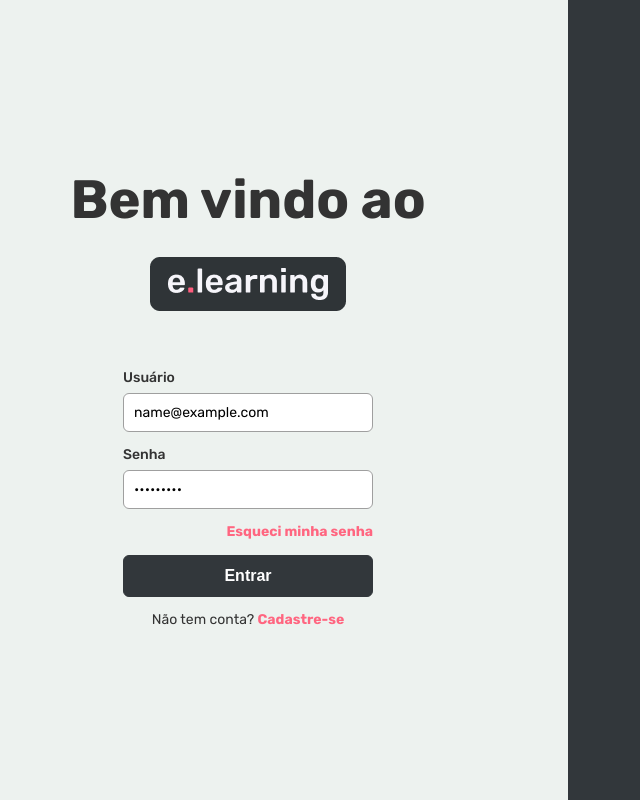
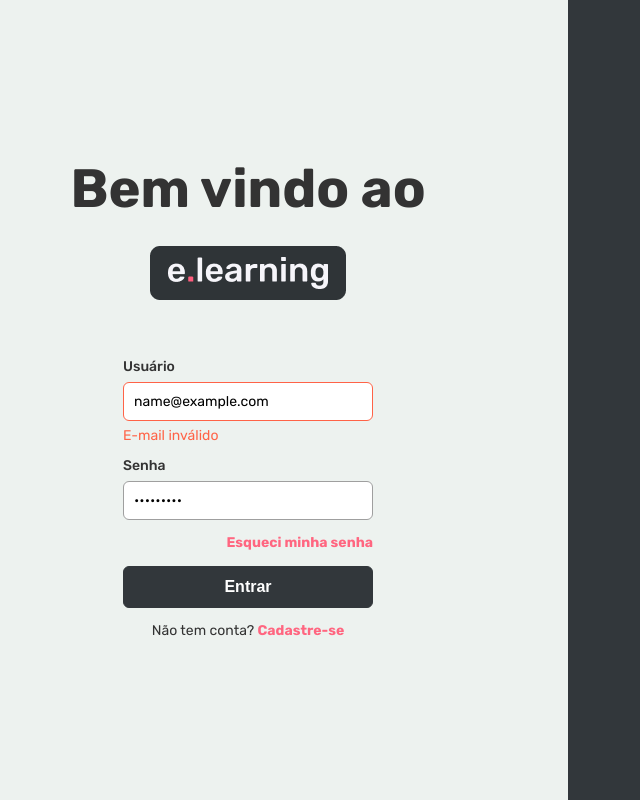
Before and after one commit to GiovaniMenegat/e-learning-frontend, a Vue app: page /login in a window 1280 px wide. Both pictures are taken after typing "name@example.com", "Sample123" into the empty fields and a click on the button "Entrar". Shown: the whole page, without its empty margins (72-712 px from the left). Built offline with nearby package versions, Linux system fonts and the light colour scheme.

Commit message:
feat: forms validation

```diff
--- a/package.json
+++ b/package.json
@@ -13,7 +13,8 @@
     "@fortawesome/vue-fontawesome": "^2.0.8",
     "core-js": "^3.8.3",
     "vue": "^2.6.14",
-    "vue-router": "^3.5.1"
+    "vue-router": "^3.5.1",
+    "vuelidate": "^0.7.7"
   },
   "devDependencies": {
     "@babel/core": "^7.12.16",
--- a/src/components/LoginForm.vue
+++ b/src/components/LoginForm.vue
@@ -2,12 +2,15 @@
   <form action="" v-if="toggleFormProp">
     <div class="email animate pop">
         <label for="email">Usuário</label>
-        <input type="text" id="email" name="email" v-model="email">
+        <input type="text" id="email" name="email" v-model="email" :class="{ 'input-error': (!$v.email.required || !$v.email.alpha) && $v.email.$dirty }">
+        <span v-if="(!$v.email.required || !$v.email.alpha) && $v.email.$dirty" class="field-error">E-mail inválido</span>
     </div>
 
     <div class="password animate pop delay-1">
         <label for="password">Senha</label>
-        <input type="password" id="password" name="password" v-model="password">
+        <input type="password" id="password" name="password" v-model="password" :class="{ 'input-error': (!$v.password.required && $v.password.$dirty) || (!$v.password.minLength && $v.password.$dirty) }">
+        <span v-if="!$v.password.required && $v.password.$dirty" class="field-error">Senha inválida</span>
+        <span v-if="!$v.password.minLength && $v.password.$dirty" class="field-error">A senha precisa ter no mínimo {{ $v.password.$params.minLength.min }} caracteres</span>
     </div>
 
     <a href="#" class="forgot-password animate pop delay-2">Esqueci minha senha</a>
@@ -21,6 +24,8 @@
 </template>
 
 <script>
+import { required, minLength, email } from 'vuelidate/lib/validators'
+
 export default {
   name: 'LoginForm',
   data() {
@@ -32,9 +37,24 @@ export default {
   props: {
     toggleFormProp: Boolean
   },
+  validations: {
+    email: {
+      required,
+      email
+    },
+    password: {
+      required,
+      minLength: minLength(6)
+    }
+  },
   methods: {
     login() {
       console.log('logou');
+      this.$v.$touch();
+
+      if (!this.$v.$invalid) {
+        console.log(`Email: ${this.email}, Password: ${this.password}`);
+      }
     },
     showSignUp() {
       this.$emit('toggle-form');
--- a/src/components/SignUpForm.vue
+++ b/src/components/SignUpForm.vue
@@ -1,23 +1,27 @@
 <template>
-  <form action="" v-if="!toggleFormProp">
+  <form @submit.prevent="signUp" v-if="!toggleFormProp">
   <div class="back-button animate pop">
     <font-awesome-icon :icon="['fas', 'chevron-left']" />
     <a href="#" @click="showLogin">Voltar</a>
   </div>
 
-    <div class="name animate pop delay-1">
+    <div class="name animate pop delay-1" :class="{ 'form-group--error': $v.name.$error }">
         <label for="name">Usuário</label>
-        <input type="text" id="name" name="name" v-model="name">
+        <input type="text" id="name" name="name" v-model="name" :class="{ 'input-error': (!$v.name.required || !$v.name.alpha) && $v.name.$dirty }">
+        <span v-if="(!$v.name.required || !$v.name.alpha) && $v.name.$dirty" class="field-error">Nome inválido</span>
     </div>
 
-    <div class="email animate pop delay-2">
+    <div class="email animate pop delay-2" :class="{ 'form-group--error': $v.email.$error }">
         <label for="email">E-mail</label>
-        <input type="text" id="email" name="email" v-model="email">
+        <input type="text" id="email" name="email" v-model="email" :class="{ 'input-error': (!$v.email.required || !$v.email.alpha) && $v.email.$dirty }">
+        <span v-if="(!$v.email.required || !$v.email.alpha) && $v.email.$dirty" class="field-error">E-mail inválido</span>
     </div>
 
-    <div class="password animate pop delay-3">
+    <div class="password animate pop delay-3" :class="{ 'form-group--error': $v.password.$error }">
         <label for="password">Senha</label>
-        <input type="password" id="password" name="password" v-model="password">
+        <input type="password" id="password" name="password" v-model="password" :class="{ 'input-error': (!$v.password.required && $v.password.$dirty) || (!$v.password.minLength && $v.password.$dirty) }">
+        <span v-if="!$v.password.required && $v.password.$dirty" class="field-error">Senha inválida</span>
+        <span v-if="!$v.password.minLength && $v.password.$dirty" class="field-error">A senha precisa ter no mínimo {{ $v.password.$params.minLength.min }} caracteres</span>
     </div>
 
     <button @click.prevent="signUp" class="sign-up-button animate pop delay-4">
@@ -27,6 +31,8 @@
 </template>
 
 <script>
+import { required, minLength, email, alpha } from 'vuelidate/lib/validators'
+
 export default {
   name: 'SugnUpForm',
   data() {
@@ -39,9 +45,29 @@ export default {
   props: {
     toggleFormProp: Boolean
   },
+  validations: {
+    name: {
+      required,
+      alpha,
+      minLength: minLength(4)
+    },
+    email: {
+      required,
+      email
+    },
+    password: {
+      required,
+      minLength: minLength(6)
+    }
+  },
   methods: {
     signUp() {
       console.log('cadastrou');
+      this.$v.$touch();
+
+      if (!this.$v.$invalid) {
+        console.log(`Name: ${this.name}, Email: ${this.email}, Password: ${this.password}`);
+      }
     },
     showLogin() {
       this.$emit('toggle-form');
--- a/src/main.js
+++ b/src/main.js
@@ -1,6 +1,8 @@
 import Vue from 'vue'
 import App from './App.vue'
 import router from './router'
+
+import Vuelidate from 'vuelidate'
 
 import { library } from '@fortawesome/fontawesome-svg-core'
 import { faUser, faChevronLeft } from '@fortawesome/free-solid-svg-icons'
@@ -8,6 +10,7 @@ import { FontAwesomeIcon } from '@fortawesome/vue-fontawesome'
 
 library.add(faUser, faChevronLeft);
 Vue.component('font-awesome-icon', FontAwesomeIcon);
+Vue.use(Vuelidate);
 
 Vue.config.productionTip = false
 
--- a/src/views/Login/LoginView.vue
+++ b/src/views/Login/LoginView.vue
@@ -87,6 +87,7 @@ export default {
 
       form {
         margin-top: 30px;
+        max-width: 250px;
         display: flex;
         flex-direction: column;
         div {
@@ -167,6 +168,16 @@ export default {
             }
           }
         }
+
+        .input-error {
+          border: 1px solid $error;
+        }
+
+        .field-error {
+          font-size: 14px;
+          margin-top: 8px;
+          color: $error;
+        }
       }
     }
 
```
Also changed, not shown: 1 other file (tests, documents, lock files or other folders).
